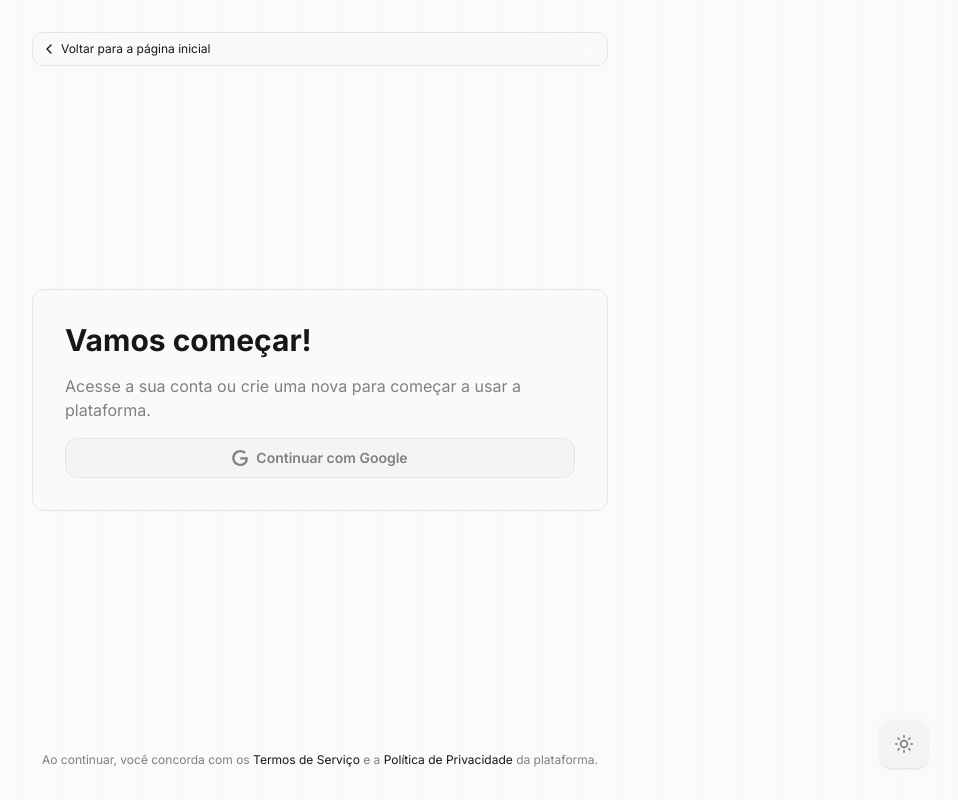
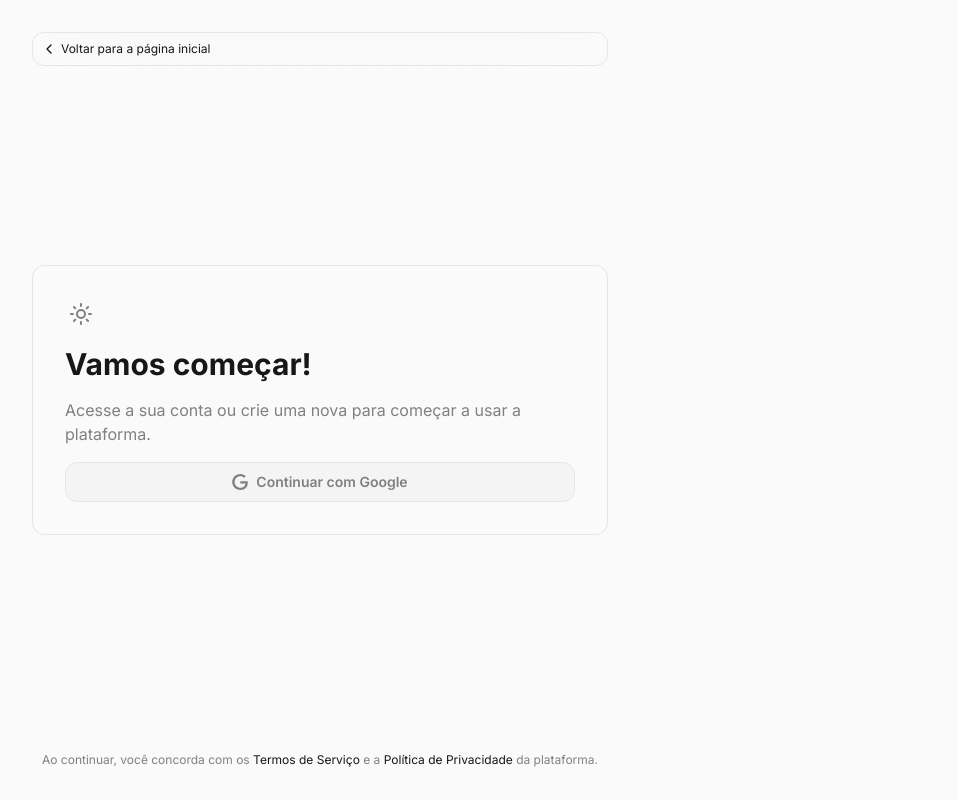
Before and after one commit to leandrordg/image-uploader-aws, a Next.js app: page /get-started in a window 1280 px wide. Shown: the whole page, without its empty margins (320-1278 px from the left). Built offline with nearby package versions, Linux system fonts and the light colour scheme.

Commit message:
feat: refactor ThemeToggle component; update usage in dashboard, get started, and home pages

```diff
--- a/src/app/dashboard/layout.tsx
+++ b/src/app/dashboard/layout.tsx
@@ -1,6 +1,5 @@
 import { DashboardAside } from "@/components/dashboard-aside";
 import { Header } from "@/components/header";
-import { ThemeToggle } from "@/components/theme-toggle";
 
 export default function DashboardLayout({
   children,
@@ -12,10 +11,6 @@ export default function DashboardLayout({
       <header className="px-4 max-w-7xl mx-auto">
         <Header />
       </header>
-
-      <div className="fixed bottom-4 right-4 md:bottom-8 md:right-8">
-        <ThemeToggle size="lg" />
-      </div>
 
       <main className="max-w-7xl mx-auto grid grid-cols-1 lg:grid-cols-3 gap-8 py-12 px-4">
         <div className="fixed inset-0 bg-[linear-gradient(to_right,#4f4f4f11_1px,transparent_1px),linear-gradient(to_bottom,#4f4f4f11_1px,transparent_1px)] bg-[size:14px_24px] [mask-image:radial-gradient(ellipse_60%_50%_at_50%_0%,#000_70%,transparent_100%)] -z-50" />
--- a/src/app/get-started/page.tsx
+++ b/src/app/get-started/page.tsx
@@ -36,6 +36,8 @@ export default function GetStartedPage() {
         animate={{ opacity: 1, y: 0 }}
         transition={{ duration: 0.8, ease: "easeOut" }}
       >
+        <ThemeToggle />
+
         <h1 className="text-3xl font-bold">Vamos começar!</h1>
 
         <p className="text-muted-foreground mt-4">
@@ -61,15 +63,6 @@ export default function GetStartedPage() {
         </Link>{" "}
         da plataforma.
       </motion.div>
-
-      <motion.div
-        className="fixed bottom-4 right-4 md:bottom-8 md:right-8"
-        initial={{ opacity: 0, x: -40 }}
-        animate={{ opacity: 1, x: 0 }}
-        transition={{ duration: 0.8, delay: 0.2 }}
-      >
-        <ThemeToggle size="lg" />
-      </motion.div>
     </main>
   );
 }
--- a/src/app/page.tsx
+++ b/src/app/page.tsx
@@ -20,10 +20,7 @@ export default function HomePage() {
       >
         <div className="p-2 rounded-xl text-center border border-border w-full max-w-xl text-xs md:text-sm text-muted-foreground bg-transparent backdrop-blur-2xl">
           Atualização: Personalize suas preferências de conta no painel!
-          <Link
-            href="/read-more"
-            className="ml-1 text-cyan-500 hover:underline"
-          >
+          <Link href="#" className="ml-1 text-cyan-500 hover:underline">
             Saiba mais.
           </Link>
         </div>
@@ -60,6 +57,10 @@ export default function HomePage() {
             <Link target="_blank" href="https://x.com/bertalhiaa">
               <X className="size-6 fill-muted-foreground hover:fill-foreground transition-colors duration-200" />
             </Link>
+          </motion.div>
+
+          <motion.div whileHover={{ scale: 1.1 }} whileTap={{ scale: 1 }}>
+            <ThemeToggle />
           </motion.div>
         </motion.div>
 
@@ -120,15 +121,6 @@ export default function HomePage() {
           Feito com ❤️ por Leandro Rodrigues.
         </Link>
       </motion.div>
-
-      <motion.div
-        className="fixed bottom-4 right-4 md:bottom-8 md:right-8"
-        initial={{ opacity: 0, x: -40 }}
-        animate={{ opacity: 1, x: 0 }}
-        transition={{ duration: 0.8, delay: 0.2 }}
-      >
-        <ThemeToggle size="lg" />
-      </motion.div>
     </main>
   );
 }
--- a/src/components/header.tsx
+++ b/src/components/header.tsx
@@ -2,6 +2,7 @@ import Image from "next/image";
 import Link from "next/link";
 
 import { SignOutButton } from "@/components/sign-out-button";
+import { ThemeToggle } from "@/components/theme-toggle";
 
 export function Header() {
   return (
@@ -24,6 +25,8 @@ export function Header() {
       </nav>
 
       <div className="flex flex-1 justify-end items-center space-x-4">
+        <ThemeToggle />
+
         <SignOutButton />
       </div>
     </header>
--- a/src/components/theme-toggle.tsx
+++ b/src/components/theme-toggle.tsx
@@ -1,32 +1,13 @@
 "use client";
 
-import { MoonIcon, SunIcon } from "lucide-react";
 import { useTheme } from "next-themes";
 
-type Size = "sm" | "lg";
+import { MoonIcon, SunIcon } from "lucide-react";
 
-export function ThemeToggle({ size = "sm" }: { size?: Size }) {
+export function ThemeToggle() {
   const { theme, setTheme } = useTheme();
 
   const toggleTheme = () => setTheme(theme === "light" ? "dark" : "light");
-
-  if (size === "lg") {
-    return (
-      <button
-        type="button"
-        onClick={toggleTheme}
-        className="size-12 rounded-xl flex items-center justify-center cursor-pointer bg-muted/10 hover:bg-muted/15 shadow-sm transition-colors text-muted-foreground hover:text-foreground"
-      >
-        {theme === "light" ? (
-          <MoonIcon className="size-5" />
-        ) : (
-          <SunIcon className="size-5" />
-        )}
-
-        <span className="sr-only">Alterar tema</span>
-      </button>
-    );
-  }
 
   return (
     <button
@@ -35,9 +16,9 @@ export function ThemeToggle({ size = "sm" }: { size?: Size }) {
       className="size-8 rounded-xl flex items-center justify-center cursor-pointer hover:bg-muted/10 transition-colors text-muted-foreground hover:text-foreground"
     >
       {theme === "light" ? (
-        <MoonIcon className="size-5" />
+        <MoonIcon className="size-6" />
       ) : (
-        <SunIcon className="size-5" />
+        <SunIcon className="size-6" />
       )}
 
       <span className="sr-only">Alterar tema</span>
```
